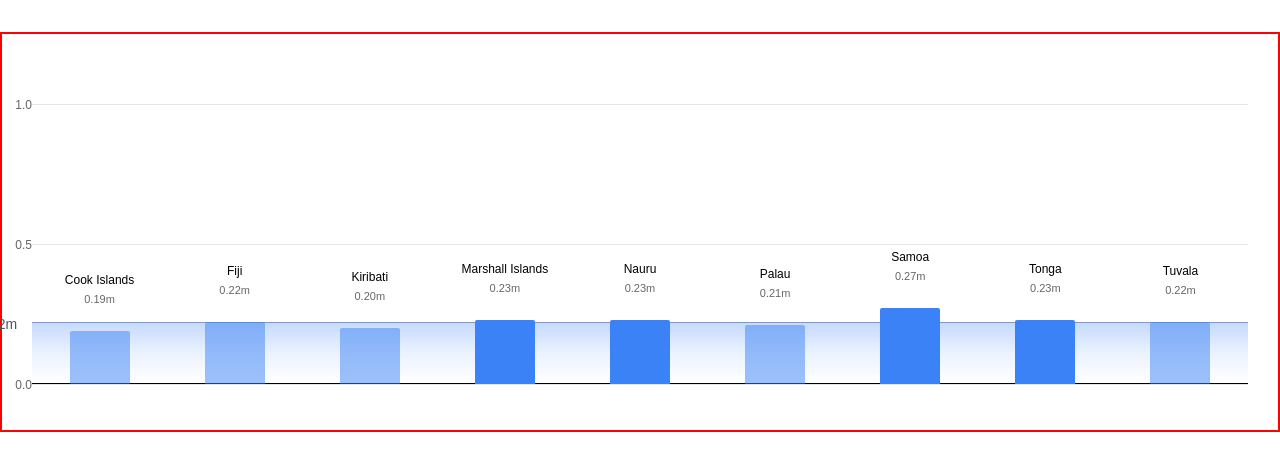
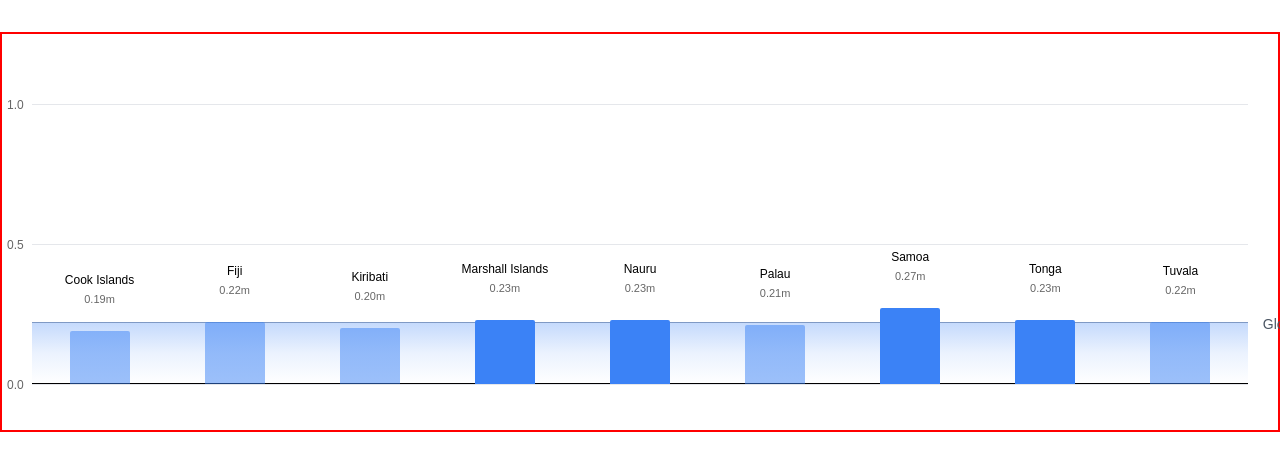
Before and after one commit to intendedsideeffects/Chauka-mobile, a Next.js app: page /sea-level-rise in a window 1280 px wide. Shown: the top 470 px of the page. Built offline with nearby package versions, Linux system fonts and the light colour scheme.

Commit message:
annotations

```diff
--- a/src/app/components/HighestElevationChart.jsx
+++ b/src/app/components/HighestElevationChart.jsx
@@ -102,7 +102,7 @@ const HighestElevationChart = () => {
       {/* Zero line */}
       <div style={{
         position: 'absolute',
-        left: '20px',
+        left: '40px',
         right: '30px',
         top: '400px',
         height: '1px',
@@ -113,7 +113,7 @@ const HighestElevationChart = () => {
       {/* Blue gradient area below 0 (sea level) */}
       <div style={{
         position: 'absolute',
-        left: '0px',  // Align with chart left edge
+        left: '40px',  // Align with chart left margin
         right: '30px', // Match chart right margin
         top: '400px',  // Position right below the chart area
         height: '50px',
--- a/src/app/components/SeaLevelRiseChart.jsx
+++ b/src/app/components/SeaLevelRiseChart.jsx
@@ -256,7 +256,7 @@ const SeaLevelRiseChart = () => {
                    {/* Global sea level rise annotation */}
                    <div className="absolute z-30" style={{
                       top: `${350 - (currentGlobalRise / 1.0) * 280 - 8}px`,
-                      left: '-200px'
+                      right: '-200px'
                    }}>
                      <div className="text-sm text-gray-600 font-medium text-right">
                        Global Sea Level Rise: {currentGlobalRise.toFixed(2)}m
@@ -290,12 +290,10 @@ const SeaLevelRiseChart = () => {
                        className="absolute z-20"
                        style={{
                          top: `${350 - (value / 1.0) * 280 - 8}px`,
-                         left: '-30px',
+                         left: '-25px',
                          fontSize: '12px',
                          color: '#666666',
-                         fontFamily: 'Helvetica World, Arial, sans-serif',
-                         textAlign: 'right',
-                         width: '30px'
+                         fontFamily: 'Helvetica World, Arial, sans-serif'
                        }}
                      >
                        {value.toFixed(1)}
```
